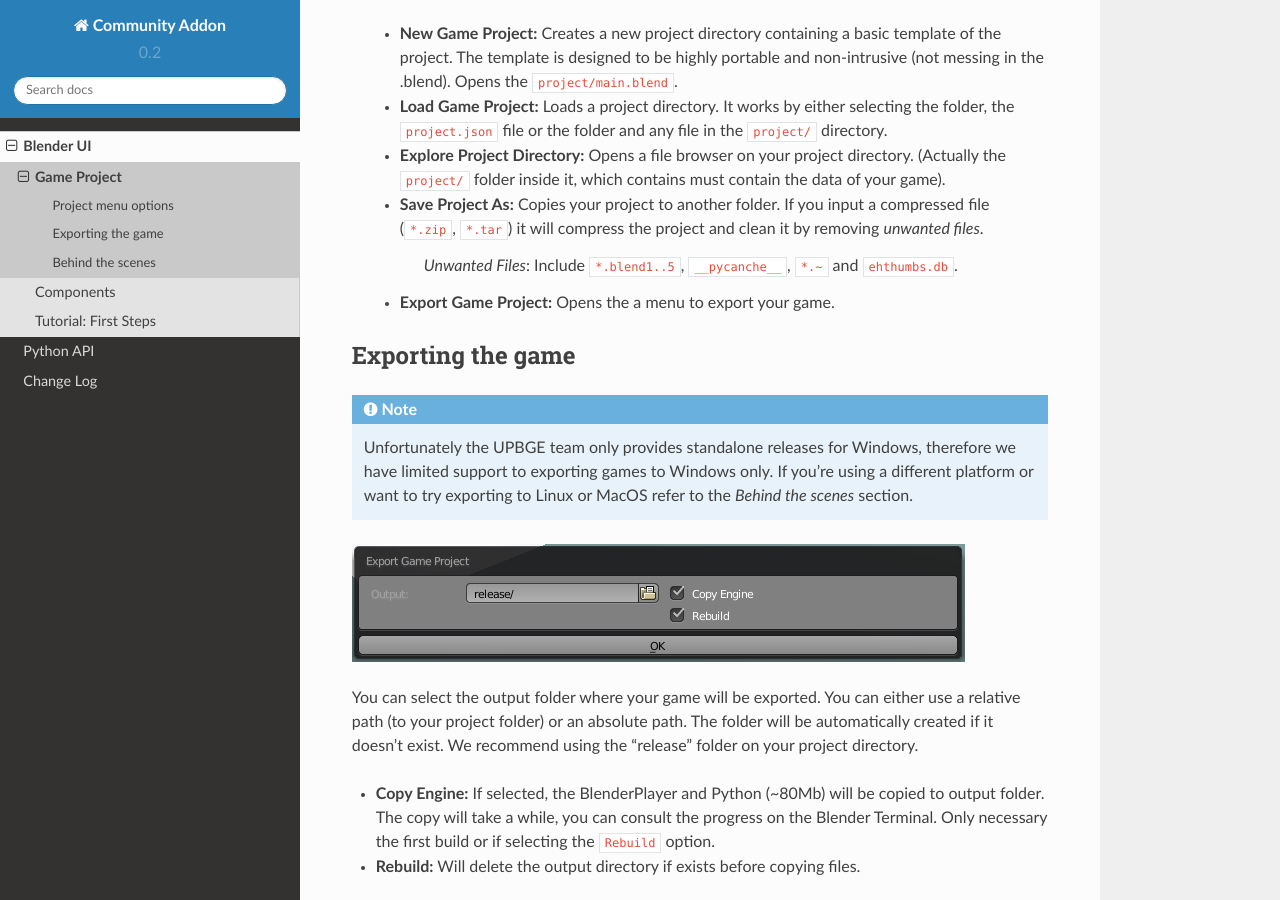
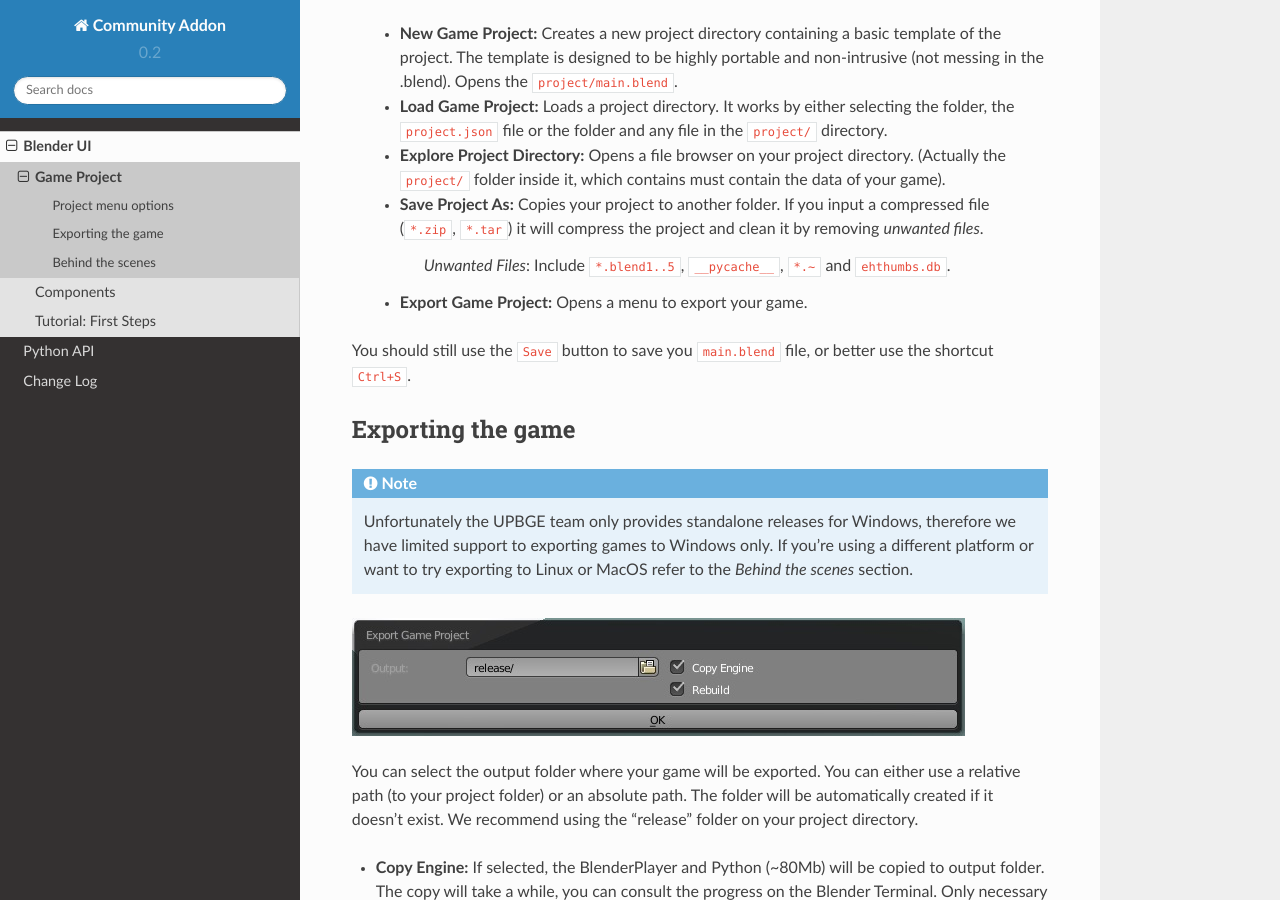
Before and after one commit to elmeunick9/UPBGE-CommunityAddon, a Sphinx documentation site: the page built from documentation/source/ui/game_project.rst, in a window 1280 px wide and 900 px high, scrolled down 554 px. Built offline with Sphinx 7.4.7 and the Read the Docs theme 2.0.0, drawn with Linux system fonts in a browser that asks for light colours; some of the changed text lies outside the part shown.

Commit message:
Fix utils.getLocalDirectory

```diff
--- a/documentation/source/api/utils.rst
+++ b/documentation/source/api/utils.rst
@@ -16,6 +16,8 @@
 
 Debug
 ---------------------
+You can define constants on your project "script/constant.py" file.
+
 .. autofunction:: debug
 .. autofunction:: verbose
 
--- a/documentation/source/changelog.rst
+++ b/documentation/source/changelog.rst
@@ -3,6 +3,7 @@
 
 Version 0.2
 -----------------
+ * 170105 - Fixed bug on core.utils.getLocalDirectory()
  * 170105 - Updated documentation.
  * 170105 - Added Export Game Project operator and functionality + new launcher (Windows Only).
  * 170105 - Fixed bug with New Game Project where "data.zip" wasn't being properly packed.
--- a/documentation/source/ui/game_project.rst
+++ b/documentation/source/ui/game_project.rst
@@ -13,9 +13,11 @@
  * **Explore Project Directory:** Opens a file browser on your project directory. (Actually the ``project/`` folder inside it, which contains must contain the data of your game).
  * **Save Project As:** Copies your project to another folder. If you input a compressed file (``*.zip``, ``*.tar``) it will compress the project and clean it by removing `unwanted files`.
 
-		`Unwanted Files`: Include ``*.blend1..5``, ``__pycanche__``, ``*.~`` and ``ehthumbs.db``.
+		`Unwanted Files`: Include ``*.blend1..5``, ``__pycache__``, ``*.~`` and ``ehthumbs.db``.
 
- * **Export Game Project:** Opens the a menu to export your game.
+ * **Export Game Project:** Opens a menu to export your game.
+
+You should still use the ``Save`` button to save you ``main.blend`` file, or better use the shortcut ``Ctrl+S``.
 
 
 Exporting the game
```
Also changed, not shown: other parts of documentation/source/ui/game_project.rst (+1 -1 lines), 4 other files.
